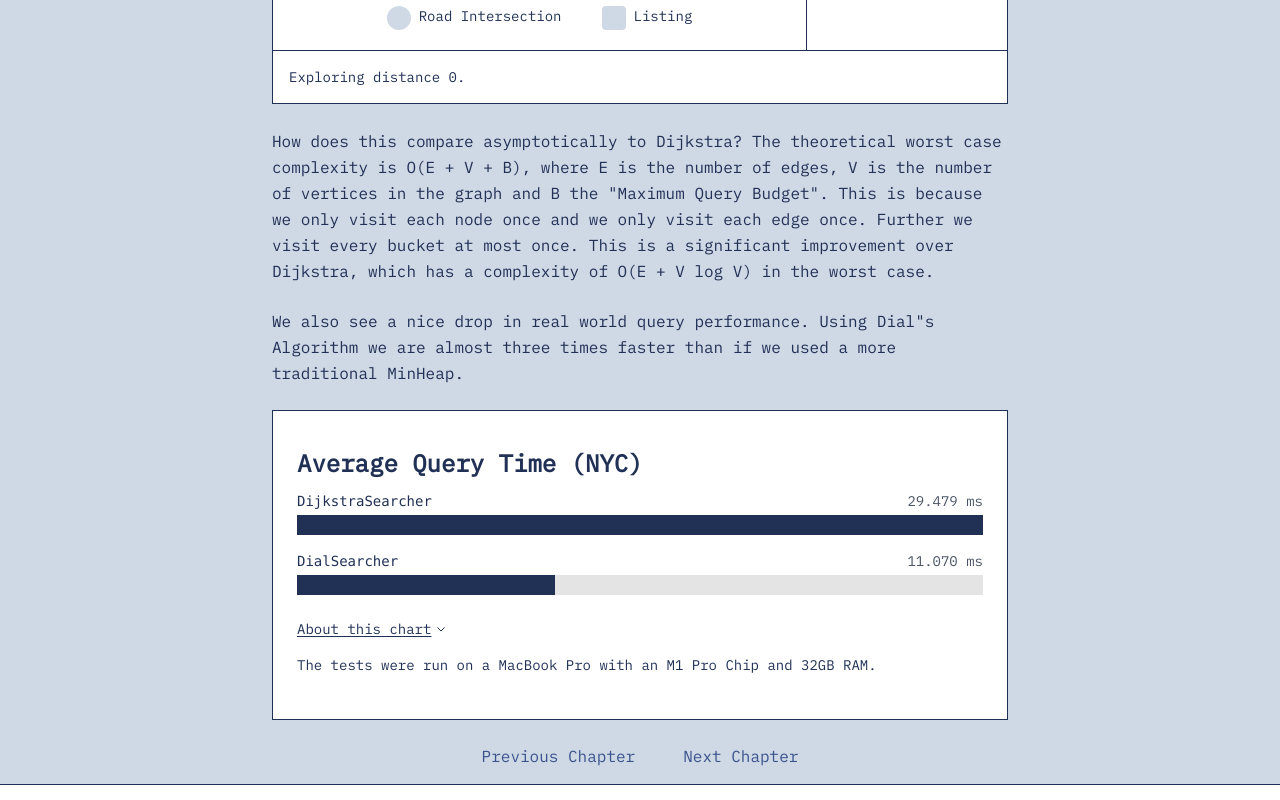
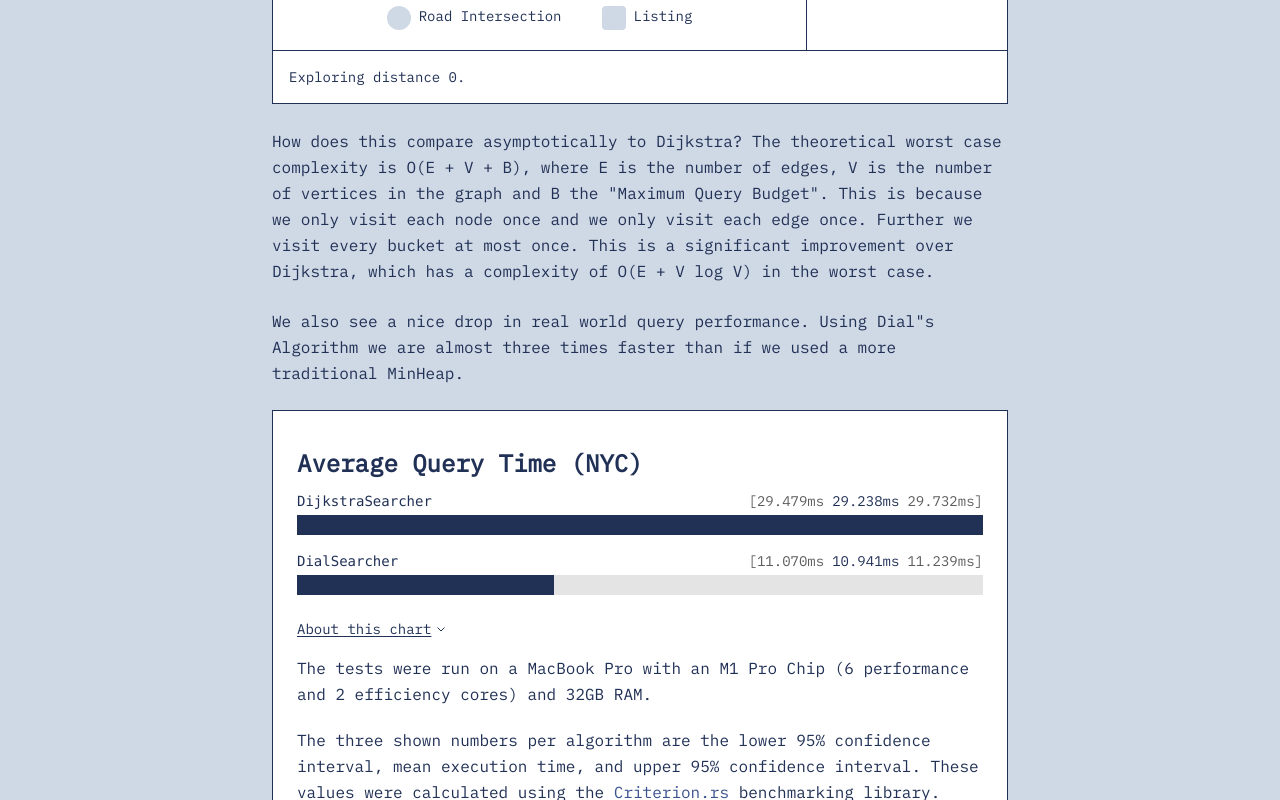
Before and after one commit to kelmich/website, a Next.js app: page /blog/flatfalcon/3-dial in a window 1280 px wide. Both pictures are taken after a click on the button "About this chart". Shown: the part 2039-2839 px from the top of the page. Built offline with nearby package versions, Linux system fonts and the light colour scheme.

Commit message:
prod ready benchmark notice

```diff
--- a/app/components/BarChart.tsx
+++ b/app/components/BarChart.tsx
@@ -5,18 +5,22 @@ interface Props {
   title: string;
   unit: string;
   bars: Bar[];
-  notes?: string;
+  notes?: React.ReactNode;
 }
 
 export type Bar = {
   name: string;
-  time: number; // Time in milliseconds
+  times: {
+    ciLow: number;
+    mean: number;
+    ciHigh: number;
+  };
 };
 
 // Find the max time to scale bars proportionally
 
 export default function BarChart(props: Props) {
-  const maxTime = Math.max(...props.bars.map((b) => b.time));
+  const maxTime = Math.max(...props.bars.map((b) => b.times.mean));
   const [showNotes, setShowNotes] = useState(false);
 
   return (
@@ -27,15 +31,26 @@ export default function BarChart(props: Props) {
           <div key={b.name}>
             <div className="flex justify-between text-sm mb-1">
               <span className="font-mono">{b.name}</span>
-              <span className="text-gray-600">
-                {b.time.toFixed(3)} {props.unit}
-              </span>
+              <div className="flex items-center gap-2">
+                <span className="text-muted-foreground">
+                  [{b.times.ciLow.toFixed(3)}
+                  {props.unit}
+                </span>
+                <span className="text-background-foreground">
+                  {b.times.mean.toFixed(3)}
+                  {props.unit}
+                </span>
+                <span className="text-muted-foreground">
+                  {b.times.ciHigh.toFixed(3)}
+                  {props.unit}]
+                </span>
+              </div>
             </div>
             <div className="bg-muted h-5 relative">
               <div
                 className="bg-primary h-5"
                 style={{
-                  width: `${(b.time / maxTime) * 100}%`,
+                  width: `${(b.times.mean / maxTime) * 100}%`,
                   minWidth: "2px",
                 }}
               />
--- a/content/blog/flatfalcon/2-dijkstra/page.tsx
+++ b/content/blog/flatfalcon/2-dijkstra/page.tsx
@@ -1,11 +1,9 @@
-import Footer from "@/app/components/Footer";
-import Header from "@/app/components/Header";
 import { DijkstraVisualizer } from "@/content/blog/flatfalcon/2-dijkstra/DijkstraVisualizer";
 import CodeBlock from "@/app/components/CodeBlock";
 import BarChart from "@/app/components/BarChart";
 import {
   queryPerformance,
-  testingMethodologyNotes,
+  TestingMethodologyNotes,
 } from "@/content/blog/flatfalcon/results";
 
 export default async function Home() {
@@ -66,9 +64,12 @@ export default async function Home() {
         unit="ms"
         title="Average Query Time (NYC)"
         bars={[
-          { name: "DijkstraSearcher", time: queryPerformance["Dijkstra"] },
+          {
+            name: "DijkstraSearcher",
+            times: queryPerformance["Dijkstra"],
+          },
         ]}
-        notes={testingMethodologyNotes}
+        notes={<TestingMethodologyNotes />}
       />
     </>
   );
--- a/content/blog/flatfalcon/3-dial/page.tsx
+++ b/content/blog/flatfalcon/3-dial/page.tsx
@@ -5,7 +5,7 @@ import { DialVisualizer } from "./DialVisualizer";
 import BarChart from "@/app/components/BarChart";
 import {
   queryPerformance,
-  testingMethodologyNotes,
+  TestingMethodologyNotes,
 } from "@/content/blog/flatfalcon/results";
 
 export default async function Home() {
@@ -60,10 +60,10 @@ export default async function Home() {
         unit="ms"
         title="Average Query Time (NYC)"
         bars={[
-          { name: "DijkstraSearcher", time: queryPerformance["Dijkstra"] },
-          { name: "DialSearcher", time: queryPerformance["Dial"] },
+          { name: "DijkstraSearcher", times: queryPerformance["Dijkstra"] },
+          { name: "DialSearcher", times: queryPerformance["Dial"] },
         ]}
-        notes={testingMethodologyNotes}
+        notes={<TestingMethodologyNotes />}
       />
     </>
   );
--- a/content/blog/flatfalcon/4-full-precompute/page.tsx
+++ b/content/blog/flatfalcon/4-full-precompute/page.tsx
@@ -1,11 +1,9 @@
-import Footer from "@/app/components/Footer";
-import Header from "@/app/components/Header";
 import { FullPrecomputeVisualizer } from "./FullPrecomputeVisualizer";
 import BarChart from "@/app/components/BarChart";
 import {
   queryPerformance,
   setupPerformance,
-  testingMethodologyNotes,
+  TestingMethodologyNotes,
 } from "@/content/blog/flatfalcon/results";
 
 export default async function Home() {
@@ -43,13 +41,14 @@ export default async function Home() {
         unit="s"
         title="Precomputation Time (NYC)"
         bars={[
-          { name: "DijkstraSearcher", time: setupPerformance["Dijkstra"] },
-          { name: "DialSearcher", time: setupPerformance["Dial"] },
+          { name: "DijkstraSearcher", times: setupPerformance["Dijkstra"] },
+          { name: "DialSearcher", times: setupPerformance["Dial"] },
           {
             name: "SmartStupidSearcher",
-            time: setupPerformance["SmartStupid"],
+            times: setupPerformance["SmartStupid"],
           },
         ]}
+        notes={<TestingMethodologyNotes />}
       />
 
       <p>
@@ -71,14 +70,14 @@ export default async function Home() {
         unit="ms"
         title="Average Query Time (NYC)"
         bars={[
-          { name: "DijkstraSearcher", time: queryPerformance["Dijkstra"] },
-          { name: "DialSearcher", time: queryPerformance["Dial"] },
+          { name: "DijkstraSearcher", times: queryPerformance["Dijkstra"] },
+          { name: "DialSearcher", times: queryPerformance["Dial"] },
           {
             name: "SmartStupidSearcher",
-            time: queryPerformance["SmartStupid"],
+            times: queryPerformance["SmartStupid"],
           },
         ]}
-        notes={testingMethodologyNotes}
+        notes={<TestingMethodologyNotes />}
       />
 
       <p>
--- a/content/blog/flatfalcon/results.ts
+++ /dev/null
@@ -1,18 +0,0 @@
-export const queryPerformance = {
-  Dijkstra: 29.479,
-  Dial: 11.07,
-  SmartStupid: 0.011218,
-  CH: 0.59038,
-  CHLabel: 0.34506,
-};
-
-export const setupPerformance = {
-  Dijkstra: 0.002,
-  Dial: 0.001,
-  SmartStupid: 267.5,
-  CH: 4.9,
-  CHLabel: 8.4,
-};
-
-export const testingMethodologyNotes = `The tests were run on a MacBook Pro with an M1 Pro Chip and 32GB RAM.
-  `;
--- /dev/null
+++ b/content/blog/flatfalcon/results.tsx
@@ -0,0 +1,91 @@
+export const queryPerformance = {
+  Dijkstra: {
+    mean: 29.238,
+    ciLow: 29.479,
+    ciHigh: 29.732,
+  },
+  Dial: {
+    mean: 10.941,
+    ciLow: 11.07,
+    ciHigh: 11.239,
+  },
+  SmartStupid: {
+    mean: 0.010922,
+    ciLow: 0.011218,
+    ciHigh: 0.011572,
+  },
+  CH: {
+    mean: 0.59038,
+    ciLow: 0,
+    ciHigh: 0,
+  },
+  CHLabel: {
+    mean: 0.34506,
+    ciLow: 0,
+    ciHigh: 0,
+  },
+};
+
+export const setupPerformance = {
+  Dijkstra: {
+    mean: 1000,
+    ciLow: 800,
+    ciHigh: 1190,
+  },
+  Dial: {
+    mean: 1000,
+    ciLow: 800,
+    ciHigh: 1190,
+  },
+  SmartStupid: {
+    mean: 1000,
+    ciLow: 800,
+    ciHigh: 1190,
+  },
+  CH: {
+    mean: 1000,
+    ciLow: 800,
+    ciHigh: 1190,
+  },
+  CHLabel: {
+    mean: 1000,
+    ciLow: 800,
+    ciHigh: 1190,
+  },
+};
+
+export const TestingMethodologyNotes = () => (
+  <>
+    <p>
+      The tests were run on a MacBook Pro with an M1 Pro Chip (6 performance and
+      2 efficiency cores) and 32GB RAM.
+    </p>
+    <br />
+    <p>
+      The three shown numbers per algorithm are the lower 95% confidence
+      interval, mean execution time, and upper 95% confidence interval. These
+      values were calculated using the{" "}
+      <a
+        href="https://docs.rs/criterion/latest/criterion/"
+        target="_blank"
+        rel="noopener noreferrer"
+      >
+        Criterion.rs
+      </a>{" "}
+      benchmarking library.
+    </p>
+    <br />
+    <p>
+      The shown algorithms were implemented in Rust. The entire source code can
+      be found on GitHub at{" "}
+      <a
+        href="https://github.com/kelmich/practical_work"
+        target="_blank"
+        rel="noopener noreferrer"
+      >
+        https://github.com/kelmich/practical_work
+      </a>
+      .
+    </p>
+  </>
+);
```
Also changed, not shown: content/blog/flatfalcon/page.tsx (+4 -4 lines).
